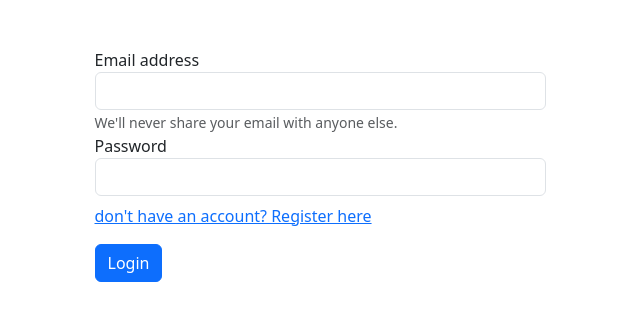
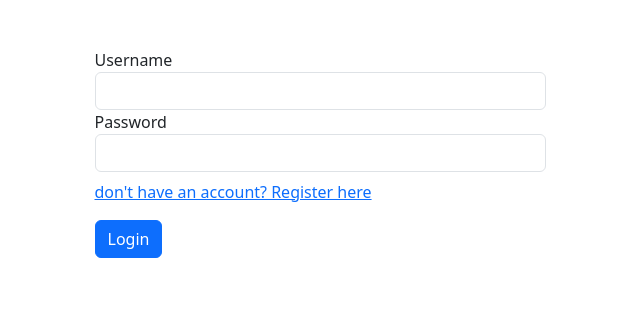
Before and after one commit to rabbiyasana/blog, a Django app: page /login_page/ in a window 1280 px wide. Shown: the part 73-394 px from the top of the page, without its empty margins (320-960 px from the left). Run offline with Django 5.2, Linux system fonts and the light colour scheme; style sheets or scripts are compiled from the project's sources.

```diff
--- a/blog/blog/views.py
+++ b/blog/blog/views.py
@@ -1,6 +1,7 @@
 from django.http import HttpResponse
 from django.shortcuts import render, redirect
 from django.contrib.auth.models import User
+from django.contrib import messages
 def home(request):
     # return HttpResponse("Hello you are at the home page")
     return render(request, 'website/index.html')
@@ -18,16 +19,20 @@ def register_page(request):
         email = request.POST.get('email')
         password = request.POST.get('password')
 
-        new_user  = User.objects.create(
+        if User.objects.filter(username=username).exists():
+            messages.error(request, "Username already exists.")
+            return redirect('register_page')
+
+        User.objects.create_user(
             first_name=firstname,
             last_name=lastname,
             username=username,
             email=email,
-
+            password=password
         )
-        new_user.set_password(password)
-        new_user.save()
+        messages.success(request, "Account created successfully.")
         return redirect('login_page')
 
 
+
     return render(request, 'website/register.html')
--- a/blog/templates/website/login.html
+++ b/blog/templates/website/login.html
@@ -10,9 +10,9 @@
         <form method="post">
           {% csrf_token %}
     <div class="form-group">
-      <label for="exampleInputEmail1">Email address</label>
-      <input type="email" class="form-control" id="exampleInputEmail1" aria-describedby="emailHelp">
-      <small id="emailHelp" class="form-text text-muted">We'll never share your email with anyone else.</small>
+      <label for="exampleInputEmail1">Username</label>
+      <input type="text" class="form-control" id="exampleInputEmail1" aria-describedby="emailHelp" name="username">
+
     </div>
     <div class="form-group">
       <label for="exampleInputPassword1">Password</label>
```
Also changed, not shown: blog/templates/website/register.html (+8 -1 lines), blog/db.sqlite3.
